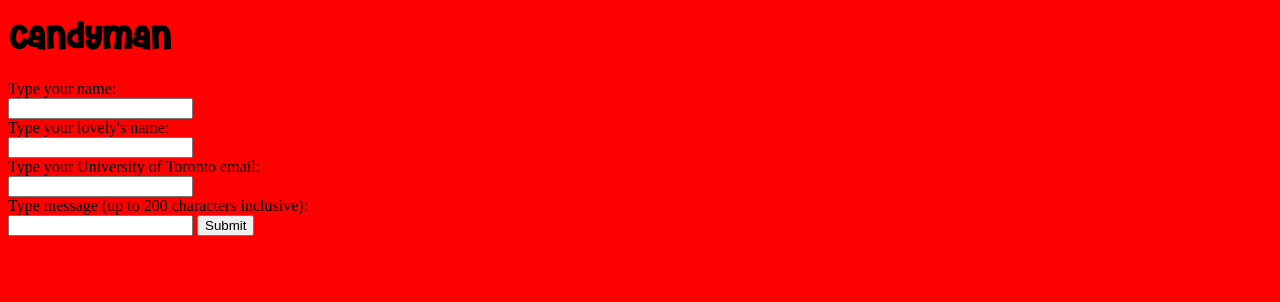
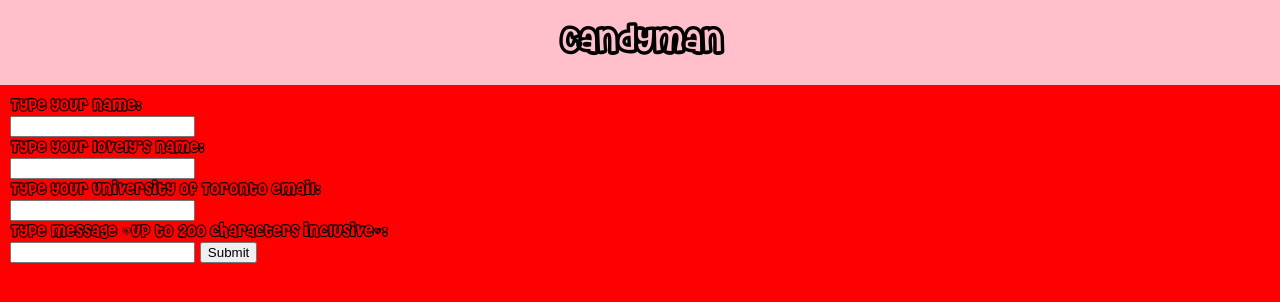
Before and after one commit to udaraweerasinghege/uofthacks2015, a PHP site: page /public/index.html in a window 1280 px wide. Shown: the top 302 px of the page. Run offline with PHP 8.4, Linux system fonts and the light colour scheme.

Commit message:
Updated version

```diff
--- a/public/index.html
+++ b/public/index.html
@@ -7,7 +7,7 @@
 		<header><h1>Candyman</h1></header>
 		<main>
 			<form>
-				<div>Type your name: </div><input type="text"></input>
+				<div><div>Type your name: </div><input type="text"></input></div>
 				<div>Type your lovely's name: </div><input type="text"></input>
 				<div>Type your University of Toronto email: </div><input type="email"></input>
 				<div>Type message (up to 200 characters inclusive): </div><input type="text" maxlength=200></input>
--- a/styles/css/index.css
+++ b/styles/css/index.css
@@ -1 +1 @@
-body{background-color:red}@font-face{font-family:Cheri;src:url(../fonts/CHERI___.ttf)}header{font-family:Cheri}
+@-webkit-keyframes fadeIn{0%{visibility:hidden;opacity:0}100%{visibility:visible;opacity:1}}@-moz-keyframes fadeIn{0%{visibility:hidden;opacity:0}100%{visibility:visible;opacity:1}}@-ms-keyframes fadeIn{0%{visibility:hidden;opacity:0}100%{visibility:visible;opacity:1}}@keyframes fadeIn{0%{visibility:hidden;opacity:0}100%{visibility:visible;opacity:1}}@-o-keyframes fadeIn{0%{visibility:hidden;opacity:0}100%{visibility:visible;opacity:1}}body{background-color:red;margin:0}@font-face{font-family:Cheri;src:url(../fonts/CHERI___.ttf)}@font-face{font-family:CheriOutline;src:url(../fonts/CHERL___.ttf)}header{font-family:CheriOutline;text-align:center;background-color:pink;display:inline-block;width:100%}main{margin:10px}main form{font-family:CheriOutline}
--- /dev/null
+++ b/styles/scss/_cssShortcuts.scss
@@ -0,0 +1,207 @@
+@mixin animation($value) {
+	 -webkit-animation: #{$value}; /* Safari and Chrome */
+       -moz-animation: #{$value}; /* Firefox */
+        -ms-animation: #{$value}; /* Internet Explorer */
+         -o-animation: #{$value}; /* Opera */
+            animation: #{$value};
+}
+
+@mixin animation-delay($value) {
+	 -webkit-animation-delay: #{$value}; /* Safari and Chrome */
+       -moz-animation-delay: #{$value}; /* Firefox */
+        -ms-animation-delay: #{$value}; /* Internet Explorer */
+         -o-animation-delay: #{$value}; /* Opera */
+            animation-delay: #{$value};
+}
+
+@mixin animation-fill-mode($value) {
+	 -webkit-animation-fill-mode: #{$value}; /* Safari and Chrome */
+       -moz-animation-fill-mode: #{$value}; /* Firefox */
+        -ms-animation-fill-mode: #{$value}; /* Internet Explorer */
+         -o-animation-fill-mode: #{$value}; /* Opera */
+            animation-fill-mode: #{$value};
+}
+
+@mixin bullets($bulletType, $marginLeft) {
+	display : list-item;
+	list-style-type : $bulletType;
+	margin-left : $marginLeft;
+}
+
+@mixin calc($attribute, $value) {
+	#{$attribute}: -webkit-calc(#{$value});
+	#{$attribute}: -ms-calc (#{$value});
+	#{$attribute}: -moz-calc (#{$value});
+	#{$attribute}: -o-calc(#{$value});
+	#{$attribute}: calc(#{$value});
+}
+
+@mixin cursorHand() {
+	cursor: pointer;
+	cursor: hand;
+}
+
+@mixin drag($s) {
+	-webkit-user-drag : $s;
+	-moz-user-drag : $s;
+	-o-user-drag : $s;
+	-ms-user-drag : $s;
+	user-drag : $s;
+}
+
+@function startsWith($string, $substr) {
+
+	$substrLen : str-length($substr);
+	@return str-slice($string, 1, $substrLen) == $substr;
+
+}
+
+@mixin filter($s) {
+	-webkit-filter : #{$s};
+	-moz-filter : #{$s};
+	-o-filter : #{$s};
+	-ms-filter : #{$s};
+	filter : #{$s};
+}
+
+@mixin hideInputSpinner() {
+
+	// Chrome
+	&::-webkit-outer-spin-button,
+	&::-webkit-inner-spin-button {
+		-webkit-appearance: none;
+		margin: 0;
+		padding: 0;
+		padding: 0;
+	}
+
+	// Firefox
+	& {
+		-moz-appearance:textfield;
+	}
+
+}
+
+// keyframes mixin
+@mixin keyframes($name) {
+  @-webkit-keyframes #{$name} {
+    @content;
+  }
+  @-moz-keyframes #{$name} {
+    @content;
+  }
+  @-ms-keyframes #{$name} {
+    @content;
+  }
+  @keyframes #{$name} {
+    @content;
+  }
+   @-o-keyframes #{$name} {
+    @content;
+  }
+}
+
+@mixin marginX($p) {
+	margin-left: $p;
+	margin-right: $p;
+}
+
+@mixin marginY($p) {
+	margin-top: $p;
+	margin-bottom: $p;
+}
+
+@mixin mediaMaxWidth($width) {
+	@media screen and (max-width : $width + "px") {
+		@content;
+	}
+}
+
+@mixin mediaMinWidth($width) {
+	@media screen and (min-width : $width + "px") {
+		@content;
+	}
+}
+
+@mixin noSelectText() {
+	@include user-select(none);
+}
+
+@mixin noWebkitPadding() {
+	-webkit-margin-before: 0em;
+	-webkit-margin-after: 0em;
+	-webkit-margin-start: 0px;
+	-webkit-margin-end: 0px;
+	-webkit-padding-start: 0px;
+}
+
+@mixin paddingX($p) {
+	padding-left: $p;
+	padding-right: $p;
+}
+
+@mixin paddingY($p) {
+	padding-top: $p;
+	padding-bottom: $p;
+}
+
+@mixin placeholder() {
+	&::-webkit-input-placeholder { /* WebKit browsers */
+		@content;
+	}
+	:-moz-placeholder { /* Mozilla Firefox 4 to 18 */
+		@content;
+	}
+	::-moz-placeholder { /* Mozilla Firefox 19+ */
+		@content;
+	}
+	:-ms-input-placeholder { /* Internet Explorer 10+ */
+		@content;
+	}
+}
+
+@mixin square($p) {
+	width: $p;
+	height: $p;
+}
+
+@mixin textSelectionColour($s) {
+	::selection {
+		background: $s;
+	}
+	::-moz-selection {
+		background: $s;
+	}
+}
+
+@mixin transform($s) {
+	-webkit-transform : $s;
+	transform : $s;
+	-ms-transform : $s;
+	-moz-transform : $s;
+	-o-transform : $s;
+}
+
+@mixin transition($s) {
+	-webkit-transition : #{$s};
+	-ms-transition : #{$s};
+	-moz-transition : #{$s};
+	-o-transition : #{$s};
+	transition : #{$s};
+}
+
+@mixin transitionFilter($s) {
+	transition: filter + " " + $s + " " + ease-in-out;
+	-webkit-transition: -webkit-filter   + " " + $s + " " +  ease-in-out;
+	-o-transition: -o-filter  + " " + $s + " " +   ease-in-out;
+	-ms-transition: -ms-filter + " " + $s + " " + ease-in-out;
+	-moz-transition: -moz-filter   + " " + $s + " " +   ease-in-out;
+}
+
+@mixin user-select($p) {
+	-webkit-user-select: $p; /* Chrome/Safari */
+	-moz-user-select: $p; /* Firefox */
+	-ms-user-select: $p; /* IE10+ */
+	-o-user-select: $p;
+	user-select: $p;
+}
--- /dev/null
+++ b/styles/scss/_mixins.scss
@@ -0,0 +1,120 @@
+@import "cssShortcuts";
+
+$desktop : "screen and (min-width : 501px)";
+$mobile : "screen and (max-width : 500px)";
+
+$desktop2: "media screen and (min-width: 501px)";
+$mobile2: "media screen and (max-width : 500px)";
+
+@mixin cssCenter($position, $traditional: false) {
+	@if ($position != "") {
+		position: $position;
+	}
+	top : 50%;
+	@if (not $traditional) {
+		left : 50%;
+		@include transform(translate(-50%, -50%));
+	} @else {
+		@include cssCenterX($position, true);
+		@include translateY(-50%);
+	}
+}
+
+@mixin cssCenterText($position) {
+	position : $position;
+	text-align : center;
+	top : 50%;
+	@include transform(translateY(-50%));
+}
+
+@mixin cssCenterX($position: "", $traditional: false, $display: "") {
+
+	@if (not $traditional) {
+		left : 50%;
+		@include transform(translateX(-50%));
+		@if ($position != "") {
+			position: $position;
+		}
+		@if ($display != "") {
+			display : $display;
+		}
+
+	} @else {
+		margin: 0 auto;
+		display: block;
+		position: relative;
+	}
+}
+
+@mixin cssCenterY($position : "") {
+	top : 50%;
+	@include transform(translateY(-50%));
+	@if ($position != "") {
+		position: $position;
+	}
+}
+
+@mixin desktopInvisible() {
+	@media #{$desktop} {
+		display : none;
+	}
+}
+
+@mixin fade($attribute, $val1, $val2, $seconds: 0.2s, $pseudoClass : "hover") {
+
+	@if ($attribute == "filter") {
+		@include transitionFilter($seconds);
+		@include filter($val1);
+		&:#{$pseudoClass} {
+			@include filter($val2);
+		}
+	}
+
+	@else {
+		@include transition(#{$attribute} $seconds);
+		#{$attribute} : $val1;
+		&:hover {
+			#{$attribute} : $val2;
+		}
+	}
+}
+
+@mixin fadeBold() {
+	font-weight:300;
+	@include transition(font-weight ease 0.1s);
+	&:hover {
+		font-weight:700;
+
+	}
+}
+
+@mixin fadeBackground($c2, $c1, $seconds: 0.2s) {
+	@include transition(background-color $seconds);
+	background-color : $c1;
+	&:hover {
+		background-color : $c2;
+	}
+}
+
+@mixin fadeIn($seconds) {
+	@include animation(fadeIn #{$seconds});
+	@include animation-fill-mode(forwards);
+	visibility: hidden ;
+	opacity : 0;
+}
+
+@mixin fitContainer() {
+	width: 100%;
+	height: 100%;
+}
+
+@mixin mobileInvisible() {
+	@media #{$mobile} {
+		display : none;
+	}
+}
+
+@include keyframes(fadeIn) {
+	0% { visibility: hidden ; opacity : 0 }
+	100% { visibility : visible; opacity : 1  }
+}
--- a/styles/scss/index.scss
+++ b/styles/scss/index.scss
@@ -1,5 +1,8 @@
+@import "mixins";
+
 body {
 	background-color: red;
+	margin: 0;
 }
 
 @font-face {
@@ -7,6 +10,24 @@ body {
     src: url(../fonts/CHERI___.ttf);
 }
 
+@font-face {
+    font-family: CheriOutline;
+    src: url(../fonts/CHERL___.ttf);
+}
+
 header {
-	font-family : Cheri;
+	font-family : CheriOutline;
+	text-align: center;
+	background-color: pink;
+	display: inline-block;
+	width: 100%;
 }
+
+main {
+	margin: 10px;
+
+	form {
+		font-family: CheriOutline;
+	}
+
+}
```
